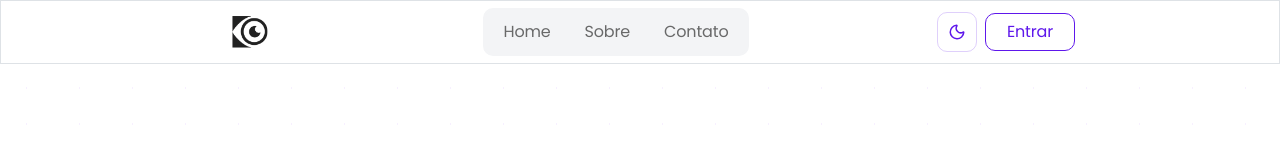
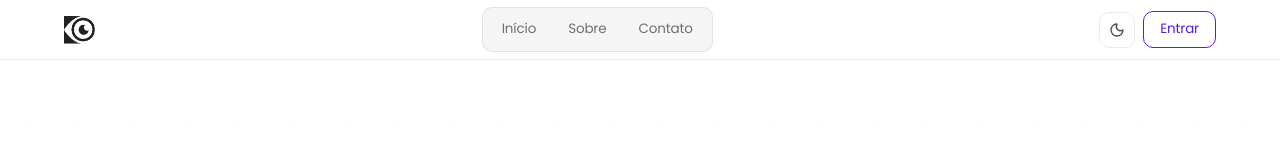
Before and after one commit to Henrique-Fiorotti/orbis, a Next.js app: page / in a window 1280 px wide. Shown: the top 157 px of the page. Built offline with nearby package versions, Linux system fonts and the light colour scheme.

Commit message:
feat: melhora de performance no header

```diff
--- a/app/(public)/page.jsx
+++ b/app/(public)/page.jsx
@@ -238,6 +238,7 @@ export default function HomePage() {
       {/* ══ HERO ══ */}
       <section
         style={{
+          href: "#inicio",
           minHeight: "85vh",
           display: "flex",
           flexDirection: "row-reverse",
--- a/components/Header.jsx
+++ b/components/Header.jsx
@@ -1,157 +1,100 @@
-"use client";
+'use client'
 
-import React from "react";
-import Link from "next/link";
-import { MoonIcon, SunIcon } from "lucide-react";
-import { useTheme } from "next-themes";
-import "bootstrap/dist/css/bootstrap.min.css"
+import React from 'react'
+import Link from 'next/link'
+import { MoonIcon, SunIcon, MenuIcon, XIcon } from 'lucide-react'
+import { useTheme } from 'next-themes'
+
 export default function Header() {
-  const { resolvedTheme, setTheme } = useTheme();
-  const [mounted, setMounted] = React.useState(false);
+  const { resolvedTheme, setTheme } = useTheme()
+  const [mounted, setMounted] = React.useState(false)
+  const [menuOpen, setMenuOpen] = React.useState(false)
 
-  React.useEffect(() => {
-    setMounted(true);
-  }, []);
+  React.useEffect(() => setMounted(true), [])
 
-  const isDark = resolvedTheme === "dark";
+  const isDark = resolvedTheme === 'dark'
 
-  function toggleTheme() {
-    setTheme(isDark ? "light" : "dark");
-  }
+  const navLinks = [
+    { label: 'Início', href: '/#inicio' },
+    { label: 'Sobre', href: '/#sobre' },
+    { label: 'Contato', href: '/contact' },
+  ]
 
   return (
     <>
-      <nav className="navbar navbar-expand-lg bg-body-tertiary z-10 fixed! main-header flex justify-between items-center pl-[15%]! pr-[15%]! w-full h-16 bg-[#fffffff9]! border border-[#2222222a] dark:bg-[#09090bf2]! dark:border-white/10!">
-        <div className="container-fluid">
-          <div className="w-22.5! h-8!">
-            <a href="/" className="navbar-brand icon-header h-full w-5!">
-              <img
-                src="/Orbis.svg"
-                alt=""
-                className="h-full! w-full! cursor-pointer dark:invert!"
-              />
-            </a>
-          </div>
+      <header className="fixed top-0 left-0 right-0 z-50 h-[60px] flex items-center justify-between px-[5%] gap-6 bg-white/90 dark:bg-[#09090b]/90 backdrop-blur-md border-b border-black/[0.08] dark:border-white/[0.08]">
+
+        {/* Logo */}
+        <Link href="/">
+          <img src="/Orbis.svg" alt="Orbis" className="h-7 dark:invert" />
+        </Link>
+
+        {/* Nav — desktop */}
+        <nav className="hidden md:flex items-center gap-0.5 bg-black/[0.04] dark:bg-white/[0.05] border border-black/[0.08] dark:border-white/[0.07] rounded-[10px] p-1">
+          {navLinks.map(({ label, href }) => (
+            <Link
+              key={href}
+              href={href}
+              className="text-[13.5px] text-black/55 dark:text-white/50 px-3.5 py-1.5 rounded-[7px] border border-transparent hover:bg-white dark:hover:bg-white/[0.08] hover:border-black/[0.08] dark:hover:border-white/[0.07] hover:text-[#5e17eb] transition-all duration-150"
+            >
+              {label}
+            </Link>
+          ))}
+        </nav>
+
+        {/* Actions */}
+        <div className="flex items-center gap-2">
+          {/* Theme toggle */}
           <button
-            className="navbar-toggler"
-            type="button"
-            aria-expanded="false"
-            aria-label="Toggle navigation"
-            data-bs-toggle="offcanvas"
-            data-bs-target="#offcanvasRight"
-            aria-controls="offcanvasRight"
+            onClick={() => setTheme(isDark ? 'light' : 'dark')}
+            className="w-9 h-9 flex items-center justify-center rounded-[10px] border border-black/[0.08] dark:border-white/[0.08] text-black/70 dark:text-white/70 hover:bg-[#5e17eb]/[0.08] hover:border-[#5e17eb]/20 hover:text-[#5e17eb] transition-all duration-150"
           >
-            <span className="navbar-toggler-icon"></span>
+            {mounted ? (
+              isDark ? <SunIcon size={16} /> : <MoonIcon size={16} />
+            ) : (
+              <MoonIcon size={16} className="opacity-0" />
+            )}
           </button>
 
-          <div className="collapse navbar-collapse width-auto-important" id="navbarNav">
-            <ul className="navbar-nav bg-gray-100! rounded-[10px]! border-3! border-gray-100! dark:bg-white/5! dark:border-white/5!">
-              <li className="nav-item">
-                <a
-                  href="/"
-                  className="nav-link relative! px-4! py-2! rounded-[8px]! inline-block! text-[#2e2e2e]/70! font-poppins! hover:bg-white! border! border-gray-100! hover:border! hover:border-gray-300! hover:text-[#5e17eb]! transition-all! duration-150 ease-in-out! dark:text-white/70! dark:border-white/5! dark:hover:bg-white/8! dark:hover:border-white/15! dark:hover:text-[#5e17eb]!"
-                  aria-current="page"
-                >
-                  Home
-                </a>
-              </li>
-              <li className="nav-item">
-                <a
-                  href="/#sobre"
-                  className="nav-link relative! px-4! py-2! rounded-[8px]! inline-block! text-[#2e2e2e]/70! font-poppins! hover:bg-white! border! border-gray-100! hover:border! hover:border-gray-300! hover:text-[#5e17eb]! transition-all! duration-150 ease-in-out! dark:text-white/70! dark:border-white/5! dark:hover:bg-white/8! dark:hover:border-white/15! dark:hover:text-[#5e17eb]!"
-                >
-                  Sobre
-                </a>
-              </li>
-              <li className="nav-item">
-                <a
-                  href="/contact"
-                  className="nav-link relative! px-4! py-2! rounded-[8px]! inline-block! text-[#2e2e2e]/70! font-poppins! hover:bg-white! border! border-gray-100! hover:border! hover:border-gray-300! hover:text-[#5e17eb]! transition-all! duration-150 ease-in-out! dark:text-white/70! dark:border-white/5! dark:hover:bg-white/8! dark:hover:border-white/15! dark:hover:text-[#5e17eb]!"
-                  aria-current="page"
-                >
-                  Contato
-                </a>
-              </li>
-
-
-            </ul>
-
-          </div>
-          <div className="flex items-center gap-2">
-            <button
-              type="button"
-              onClick={toggleTheme}
-              aria-label={isDark ? "Ativar modo claro" : "Ativar modo escuro"}
-              className="flex h-10! w-10! items-center justify-center rounded-[10px]! border! border-[#5e17eb]/20! text-[#5e17eb]! transition-all! duration-150 ease-in-out! hover:bg-[#5e17eb]! hover:text-white! dark:border-white/10! dark:text-white!"
-            >
-              {mounted ? (
-                isDark ? <SunIcon size={18} /> : <MoonIcon size={18} />
-              ) : (
-                <MoonIcon size={18} className="opacity-0" />
-              )}
-            </button>
-            <li className="nav-item list-none! loginbutton">
+          {/* Login — desktop */}
           <Link
             href="/login"
-                className="nav-link border! border-[#5e17eb]! text-[#5e17eb]! p-1.5! w-22.5! flex! justify-center! rounded-[10px]! cursor-pointer! font-poppins! hover:bg-[#5e17eb]! hover:text-[#ffffff]! hover:border-[#5e17eb]! transition-all! duration-150 ease-in-out!"
+            className="hidden md:flex items-center text-[13.5px] px-4 py-[7px] rounded-[10px] border border-[#5e17eb] text-[#5e17eb] hover:bg-[#5e17eb] hover:text-white transition-all duration-150"
           >
             Entrar
           </Link>
-            </li>
+
+          {/* Hamburger — mobile */}
+          <button
+            onClick={() => setMenuOpen(!menuOpen)}
+            className="md:hidden w-9 h-9 flex items-center justify-center rounded-[10px] border border-black/[0.08] dark:border-white/[0.08] text-black/70 dark:text-white/70 transition-all duration-150"
+          >
+            {menuOpen ? <XIcon size={16} /> : <MenuIcon size={16} />}
+          </button>
         </div>
-        </div>
-      </nav>
+      </header>
 
-      <div className="offcanvas offcanvas-end dark:bg-[#09090b]! dark:text-white!" tabIndex="-1" id="offcanvasRight" aria-labelledby="offcanvasRightLabel">
-            <div className="offcanvas-header pl-[15%]! pr-[15%]! h-16 bg-[#fffffff9]! border border-[#2222222a] dark:bg-[#09090bf2]! dark:border-white/10!">
-              <img src="/Orbis.svg" alt="Orbis" className="h-full w-auto" />
-              <button type="button" className="btn-close" data-bs-dismiss="offcanvas" aria-label="Close"></button>
-            </div>
-            <div className="offcanvas-body pl-[15%]! pr-[15%]! dark:bg-[#09090b]!">
-              <a
-                  href="/"
-                  className="nav-link relative! px-4! py-2! rounded-[8px]! inline-block! text-[#2e2e2e]! font-poppins! hover:bg-gray-200/90! hover:text-[#5e17eb]! transition-all! duration-150 ease-in-out! text-[25px]! dark:text-white! dark:hover:bg-white/8!"
-                  aria-current="page"
+      {/* Menu mobile */}
+      {menuOpen && (
+        <div className="fixed top-[60px] left-0 right-0 z-40 flex flex-col gap-1 px-[5%] pt-3 pb-5 bg-white/90 dark:bg-[#09090b]/90 backdrop-blur-md border-b border-black/[0.08] dark:border-white/[0.08] md:hidden">
+          {navLinks.map(({ label, href }) => (
+            <Link
+              key={href}
+              href={href}
+              onClick={() => setMenuOpen(false)}
+              className="text-[18px] text-black dark:text-white px-3.5 py-2.5 rounded-[10px] hover:bg-black/[0.04] dark:hover:bg-white/[0.05] hover:text-[#5e17eb] transition-all duration-150"
             >
-                  Home
-                </a>
-
-                <a
-                  href="/#sobre"
-                  className="nav-link relative! px-4! py-2! rounded-[8px]! inline-block! text-[#2e2e2e]! font-poppins! hover:bg-gray-200/90! hover:text-[#5e17eb]! transition-all! duration-150 ease-in-out! text-[25px]! dark:text-white! dark:hover:bg-white/8!"
-                >
-                  Sobre
-                </a>
-
-                <a
-                  href="/contact"
-                  className="nav-link relative! px-4! py-2! rounded-[8px]! inline-block! text-[#2e2e2e]! font-poppins! hover:bg-gray-200/90! hover:text-[#5e17eb]! transition-all! duration-150 ease-in-out! text-[25px]! dark:text-white! dark:hover:bg-white/8!"
-                  aria-current="page"
-                >
-                  Contato
-                </a>
-
-                <button
-                  type="button"
-                  onClick={toggleTheme}
-                  className="mt-4! mb-4! flex h-12! w-12! items-center justify-center rounded-[10px]! border! border-[#5e17eb]/25! text-[#5e17eb]! transition-all! duration-150 ease-in-out! hover:bg-[#5e17eb]! hover:text-white! dark:border-white/10! dark:text-white!"
-                >
-                  {mounted ? (
-                    isDark ? <SunIcon size={20} /> : <MoonIcon size={20} />
-                  ) : (
-                    <MoonIcon size={20} className="opacity-0" />
-                  )}
-                </button>
-
+              {label}
+            </Link>
+          ))}
           <Link
             href="/login"
-                  className="nav-link border-2! border-[#5e17eb]! text-[#5e17eb]! p-1.5! w-22.5! flex! justify-center! rounded-[10px]! cursor-pointer! font-poppins! hover:bg-[#5013ca]! hover:text-[#ffffff]! hover:border-[#5013ca]! transition-all! duration-150 ease-in-out text-[25px]!"
+            className="mt-2 flex justify-center text-[16px] px-4 py-2.5 rounded-[10px] border-2 border-[#5e17eb] text-[#5e17eb] hover:bg-[#5e17eb] hover:text-white transition-all duration-150"
           >
-                  Login
+            Entrar
           </Link>
         </div>
-          </div>
-      <script src="https://cdn.jsdelivr.net/npm/bootstrap@5.3.0/dist/js/bootstrap.bundle.min.js"></script>
+      )}
     </>
-  );
+  )
 }
```
Lines whose indentation alone changed are shown as unchanged.
